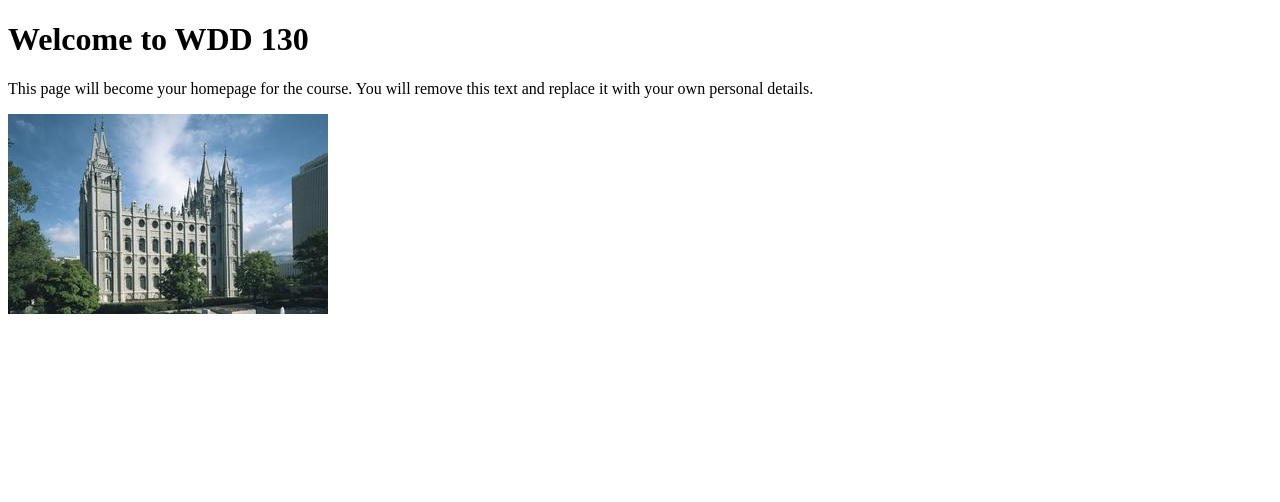
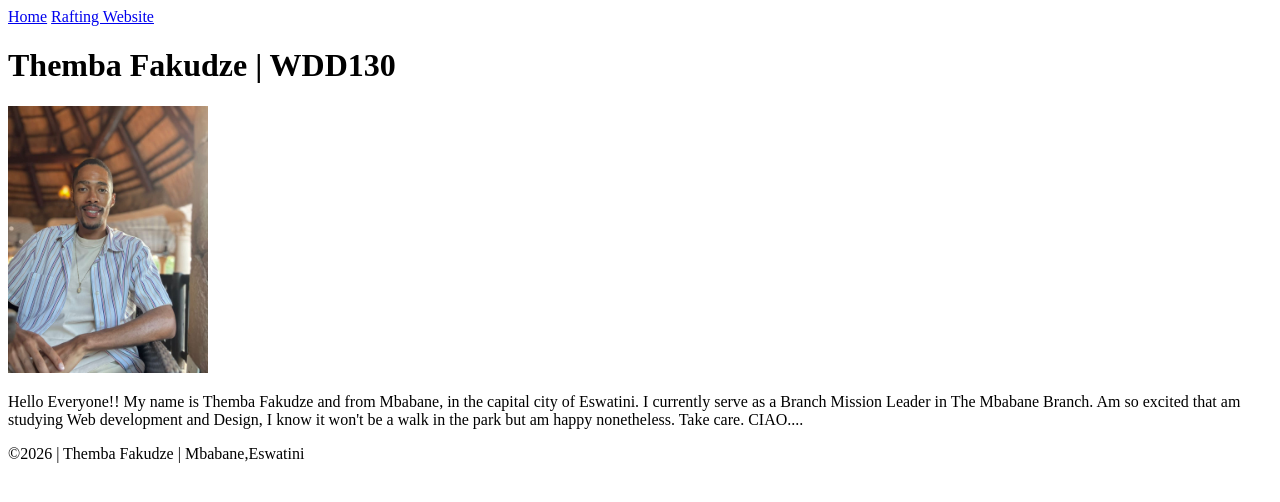
Before and after one commit to thembanba/wdd130, a plain HTML site: page index.html in a window 1280 px wide. Drawn offline with Linux system fonts and the light colour scheme.

Commit message:
html webage

```diff
--- a/index.html
+++ b/index.html
@@ -4,14 +4,23 @@
 <head>
     <meta charset="UTF-8">
     <meta name="viewport" content="width=device-width, initial-scale=1.0">
-    <title>WDD 130 | Personal Homepage</title>
+    <title>Themba Fakudze | WDD 130 | Personal</title>
 </head>
-
 <body>
-    <h1>Welcome to WDD 130</h1>
-    <p>This page will become your homepage for the course. You will remove this text and replace it with your own personal details.</p>
-
-    <img src="images/salt-lake-temple.jpg" alt="The Salt Lake Temple.">
+    <header>
+        <nav>
+            <a href="#">Home</a>
+            <a href="wwr/">Rafting Website</a>
+        </nav>
+    </header>
+    <main>
+        <h1>Themba Fakudze | WDD130</h1>
+        <img src="wdd130\images\Themba.jpg" alt="My name is Themba Fakudze" width="200">
+        <p>Hello Everyone!! My name is Themba Fakudze and from Mbabane, in the capital city of Eswatini. I currently serve as a Branch Mission Leader in The Mbabane Branch. Am so excited that am studying Web development and Design, I know it won't be a walk in the park but am happy nonetheless. Take care. CIAO....</p>
+    </main>
+    <footer>
+        <p>&copy;2026 | Themba Fakudze | Mbabane,Eswatini</p>
+    </footer>
 </body>
 
 </html>
```
Also changed, not shown: week01/favourite_city.html (+1 -1 lines), images/Themba.jpg (added).
